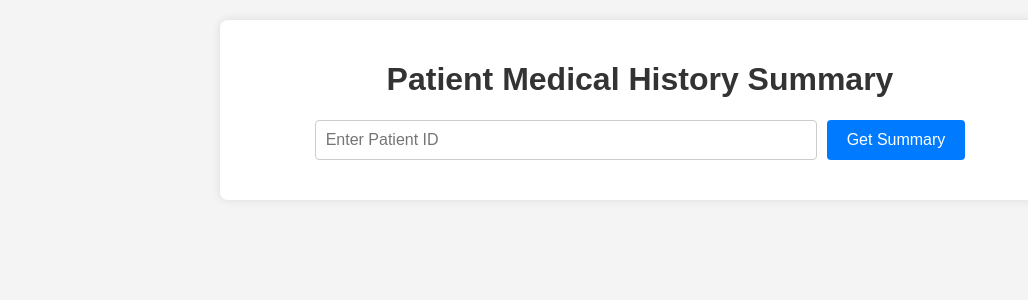
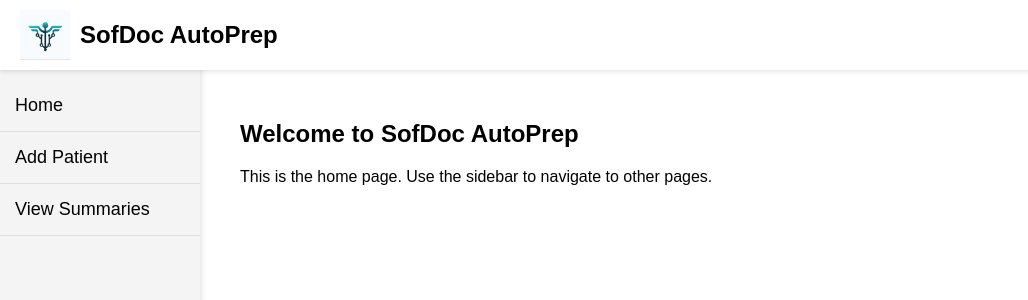
Before and after one commit to Neehar12/sofdoc-summarizer, a Flask app: page / in a window 1280 px wide. Shown: the top 300 px of the page, without its empty margins (0-1028 px from the left). Run offline with Flask 3, Linux system fonts and the light colour scheme.

Commit message:
Standalone changes

```diff
--- a/app.py
+++ b/app.py
@@ -1,10 +1,12 @@
-from flask import Flask, request, render_template, jsonify
+from flask import Flask, request, render_template, redirect, url_for, jsonify
 import requests
 import openai
 from openai import OpenAI
 from collections import defaultdict
 import time
 import app_helper
+import boto3
+from botocore.exceptions import NoCredentialsError
 
 app = Flask(__name__)
 
@@ -14,23 +16,90 @@ openai.api_key = 'sk-proj-kHoXD3aKcluuSADuVNZBT3BlbkFJVFiHGTt0BRah1ra9ZGql'
 metriport_api_key = 'NzNCSTZuS0ZQalVoT2pmX0tfb1laOjE3Mzg4Y2Q4LTUwOGMtNDU1ZC04YzA4LWI3MjQwMzU0YTBkYg'
 API_URL = "https://api.sandbox.metriport.com/medical/v1/patient/{}/consolidated"
 client = OpenAI(api_key=openai.api_key)
+user_email = "dummy@gmail.com"
 
-@app.route('/', methods=['GET', 'POST'])
-def index():
+# AWS S3 setup
+aws_access_key_id = 'AKIA2ES25DXDJPSZ3S5Z'
+aws_secret_access_key = '8z9BnFDlafd+wMCwHRrQ6djNmEqRh5/PPTqVh8sp'
+aws_region = 'us-west-2'
+
+s3 = boto3.client(
+    's3',
+    aws_access_key_id=aws_access_key_id,
+    aws_secret_access_key=aws_secret_access_key,
+    region_name=aws_region
+)
+
+main_bucket_name = "sofdoc-autoprep"
+user_bucket_prefix = f"{user_email.replace('@', '-').replace('.', '-')}"
+
+def create_bucket_if_not_exists(bucket_name):
+    try:
+        s3.head_bucket(Bucket=bucket_name)
+    except:
+        s3.create_bucket(Bucket=bucket_name, CreateBucketConfiguration={'LocationConstraint': aws_region})
+
+def save_summary_to_s3(patient_name, summary):
+    create_bucket_if_not_exists(main_bucket_name)
+    file_name = f"{patient_name}.txt"
+    s3.put_object(Bucket=main_bucket_name, Key=f"{user_bucket_prefix}/{file_name}", Body=summary)
+
+def list_summaries_from_s3():
+    create_bucket_if_not_exists(main_bucket_name)
+    response = s3.list_objects_v2(Bucket=main_bucket_name, Prefix=user_bucket_prefix)
+    files = response.get('Contents', [])
+    sorted_files = sorted(files, key=lambda x: x['LastModified'], reverse=True)
+    return sorted_files[:5] if len(sorted_files) > 5 else sorted_files
+
+@app.route('/')
+def home():
+    return render_template('home.html')
+
+@app.route('/add-patient', methods=['GET', 'POST'])
+def add_patient():
     if request.method == 'POST':
-        patient_id = request.form['patient_id']
+        patient = {
+            'first_name': request.form['first_name'],
+            'last_name': request.form['last_name'],
+            'dob': request.form['dob'],
+            'gender': request.form['gender'],
+            'address': request.form['address'],
+            'patient_id': request.form['patient_id']
+        }
+        patient_full_name = f"{patient['first_name']} {patient['last_name']}"
+
         headers = {
             'x-api-key': metriport_api_key
         }
-        response = requests.get(API_URL.format(patient_id), headers=headers)
+        response = requests.get(API_URL.format(patient['patient_id']), headers=headers)
         if response.status_code == 200:
             patient_history = response.json()
-            parsed_history, final_summary = parse_patient_history(patient_history)
-            return render_template('index.html', patient_history=parsed_history, final_summary=final_summary)
-        else:
-            error = f"Error: {response.status_code}, {response.text}"
-            return render_template('index.html', error=error)
-    return render_template('index.html')
+            _, final_summary = parse_patient_history(patient_history)
+            save_summary_to_s3(patient_full_name, final_summary)
+
+        return redirect(url_for('view_summaries'))
+    return render_template('add_patient.html')
+
+@app.route('/view-summaries', methods=['GET', 'POST'])
+def view_summaries():
+    summaries = list_summaries_from_s3()
+    selected_summary = None
+    if request.method == 'POST':
+        file_name = request.form['file_name']
+        summary_obj = s3.get_object(Bucket=main_bucket_name, Key=f"{user_bucket_prefix}/{file_name}")
+        selected_summary = summary_obj['Body'].read().decode('utf-8')
+    return render_template('view_summaries.html', summaries=summaries, selected_summary=selected_summary)
+
+@app.route('/get-latest-summaries')
+def get_latest_summaries():
+    summaries = list_summaries_from_s3()
+    summaries_list = [
+        {
+            'Key': summary['Key'].split('/')[-1],
+            'LastModified': summary['LastModified']
+        } for summary in summaries
+    ]
+    return jsonify(summaries_list)
 
 def parse_patient_history(patient_history, summarize=True):
     result = defaultdict(list)
@@ -40,17 +109,13 @@ def parse_patient_history(patient_history, summarize=True):
         resource_type = resource.get('resourceType')
         if resource_type:
             result[resource_type].append(resource)
-            # resource_array.append(resource)
     if not summarize:
-     return ""
-
-    ##################################################################
-    # Summarization (HIPAA Compliant post )
+        return ""
 
     summarized_history = {}
     all_summaries = []
     max_words = 200
-    # Summarize "Patient" resource type first
+
     if "Patient" in result:
         content = app_helper.formatter(result["Patient"])
         summary = app_helper.get_gpt_response(client, f"Summarize the following medical information in no more than {max_words} words and highlight concerning trends:\n\n{content}")
@@ -58,17 +123,14 @@ def parse_patient_history(patient_history, summarize=True):
         all_summaries.append(summary)
         del result["Patient"]
 
-    print(result.keys())
-    # Summarize the rest of the resource types
     for resource_type, resources in result.items():
-        if  resource_type == 'DiagnosticReport' or resource_type == 'Patient':
+        if resource_type == 'DiagnosticReport' or resource_type == 'Patient':
             continue
         content = app_helper.formatter(resources)
         summary = app_helper.get_gpt_response(client, f"Summarize the following medical information in no more than {max_words} words and highlight concerning trends:\n\n{content}")
         summarized_history[resource_type] = summary
         all_summaries.append(summary)
 
-    # Create a final summary using all the individual summaries
     concatenated_summaries = " ".join(all_summaries)
     response = client.chat.completions.create(
         model="gpt-4o",
@@ -79,11 +141,9 @@ def parse_patient_history(patient_history, summarize=True):
         max_tokens=1024,
         temperature=0.0
     )
-    print('prompt_tokens:' + str(response.usage.prompt_tokens) + ', completion_tokens:' + str(response.usage.completion_tokens))
     ultimate_summary = response.choices[0].message.content.strip()
 
     return summarized_history, ultimate_summary
 
-
 if __name__ == '__main__':
     app.run(debug=True)
--- a/static/style.css
+++ b/static/style.css
@@ -1,55 +1,124 @@
 body {
     font-family: Arial, sans-serif;
-    background-color: #f4f4f4;
+    background-color: #ffffff; /* Set the background color to white */
     margin: 0;
-    padding: 20px;
+    padding: 0;
+    display: flex;
 }
 
-.container {
-    max-width: 800px;
-    margin: 0 auto;
-    background-color: #fff;
-    padding: 20px;
-    border-radius: 8px;
-    box-shadow: 0 0 10px rgba(0, 0, 0, 0.1);
+.top-bar {
+    width: 100%;
+    background-color: #ffffff; /* Set the top bar background to white */
+    padding: 10px 20px;
+    box-shadow: 0 2px 4px rgba(0, 0, 0, 0.1);
+    position: fixed;
+    top: 0;
+    left: 0;
+    display: flex;
+    justify-content: flex-start; /* Align content to the left */
+    z-index: 1000;
 }
 
-h1 {
-    text-align: center;
-    color: #333;
+.top-bar-content {
+    display: flex;
+    align-items: center;
+}
+
+.logo-container {
+    display: flex;
+    align-items: center;
+    text-decoration: none;
+}
+
+.logo {
+    width: 50px; /* Adjust the size as needed */
+    height: auto;
+    margin-right: 10px;
+}
+
+.product-name {
+    color: #000000; /* Set the text color to black */
+    margin: 0;
+    font-size: 24px; /* Adjust the size as needed */
+}
+
+.sidebar {
+    width: 200px;
+    background-color: #f4f4f4; /* Light gray for sidebar background */
+    padding-top: 80px; /* Add padding to account for the fixed top bar */
+    position: fixed;
+    top: 0;
+    left: 0;
+    height: 100%;
+    box-shadow: 2px 0 5px rgba(0, 0, 0, 0.1);
+}
+
+.sidebar a {
+    display: block;
+    padding: 15px;
+    text-decoration: none;
+    color: #000000; /* Black for text color */
+    font-size: 18px;
+    border-bottom: 1px solid #e0e0e0;
+}
+
+.sidebar a:hover {
+    background-color: #dddddd; /* Slightly darker gray on hover */
+}
+
+.container, .content {
+    margin-left: 220px; /* Space for sidebar */
+    padding: 20px;
+    width: calc(100% - 220px); /* Adjust width to account for sidebar */
+    margin-top: 80px; /* Add margin to accommodate the fixed top bar */
 }
 
 form {
     display: flex;
-    justify-content: center;
+    flex-direction: column;
     margin-bottom: 20px;
 }
 
-input[type="text"] {
+input[type="text"], input[type="date"], select {
     padding: 10px;
     font-size: 16px;
-    border: 1px solid #ccc;
+    border: 1px solid #000000; /* Set the border color to black */
     border-radius: 4px;
-    width: 60%;
+    margin-bottom: 10px;
+    width: 100%;
+    box-sizing: border-box;
 }
 
 button {
     padding: 10px 20px;
     font-size: 16px;
-    color: #fff;
-    background-color: #007bff;
+    color: #ffffff; /* Set the button text color to white */
+    background-color: #000000; /* Set the button background to black */
     border: none;
     border-radius: 4px;
     cursor: pointer;
-    margin-left: 10px;
 }
 
 button:hover {
-    background-color: #0056b3;
+    background-color: #333333; /* Set a darker color for hover effect */
+}
+
+.view-button {
+    background: #000000;
+    color: #ffffff;
+    border: none;
+    padding: 10px 20px;
+    cursor: pointer;
+    font-size: 16px;
+    border-radius: 4px;
+}
+
+.view-button:hover {
+    background: #333333;
 }
 
 .error {
-    color: red;
+    color: #ff0000; /* Set the error color to red for visibility */
     text-align: center;
     margin-top: 20px;
 }
--- /dev/null
+++ b/templates/home.html
@@ -0,0 +1,28 @@
+<!DOCTYPE html>
+<html lang="en">
+<head>
+    <meta charset="UTF-8">
+    <meta name="viewport" content="width=device-width, initial-scale=1.0">
+    <title>Home - SofDoc AutoPrep</title>
+    <link rel="stylesheet" href="{{ url_for('static', filename='style.css') }}">
+</head>
+<body>
+    <div class="top-bar">
+        <div class="top-bar-content">
+            <a href="{{ url_for('home') }}" class="logo-container">
+                <img src="{{ url_for('static', filename='logo.png') }}" alt="SofDoc Logo" class="logo">
+                <h1 class="product-name">SofDoc AutoPrep</h1>
+            </a>
+        </div>
+    </div>
+    <div class="sidebar">
+        <a href="{{ url_for('home') }}">Home</a>
+        <a href="{{ url_for('add_patient') }}">Add Patient</a>
+        <a href="{{ url_for('view_summaries') }}">View Summaries</a>
+    </div>
+    <div class="content">
+        <h2>Welcome to SofDoc AutoPrep</h2>
+        <p>This is the home page. Use the sidebar to navigate to other pages.</p>
+    </div>
+</body>
+</html>
--- a/templates/index.html
+++ b/templates/index.html
@@ -3,12 +3,17 @@
 <head>
     <meta charset="UTF-8">
     <meta name="viewport" content="width=device-width, initial-scale=1.0">
-    <title>Patient Medical History Summary</title>
+    <title>SofDoc AutoPrep - Patient Medical History Summary</title>
     <link rel="stylesheet" href="{{ url_for('static', filename='style.css') }}">
 </head>
 <body>
+    <div class="top-bar">
+        <div class="top-bar-content">
+            <img src="{{ url_for('static', filename='logo.png') }}" alt="SofDoc Logo" class="logo">
+            <h1 class="product-name">SofDoc AutoPrep</h1>
+        </div>
+    </div>
     <div class="container">
-        <h1>Patient Medical History Summary</h1>
         <form method="POST" action="/">
             <input type="text" name="patient_id" placeholder="Enter Patient ID" required>
             <button type="submit">Get Summary</button>
```
Also changed, not shown: other parts of static/style.css (+24 -5 lines), celery_worker.py (added, +10 -0 lines), requirements.txt (+9 -0 lines), templates/add_patient.html (added, +41 -0 lines), templates/login.html (added, +15 -0 lines), templates/view_summaries.html (added, +82 -0 lines), static/logo.png (added), 1 other file.
